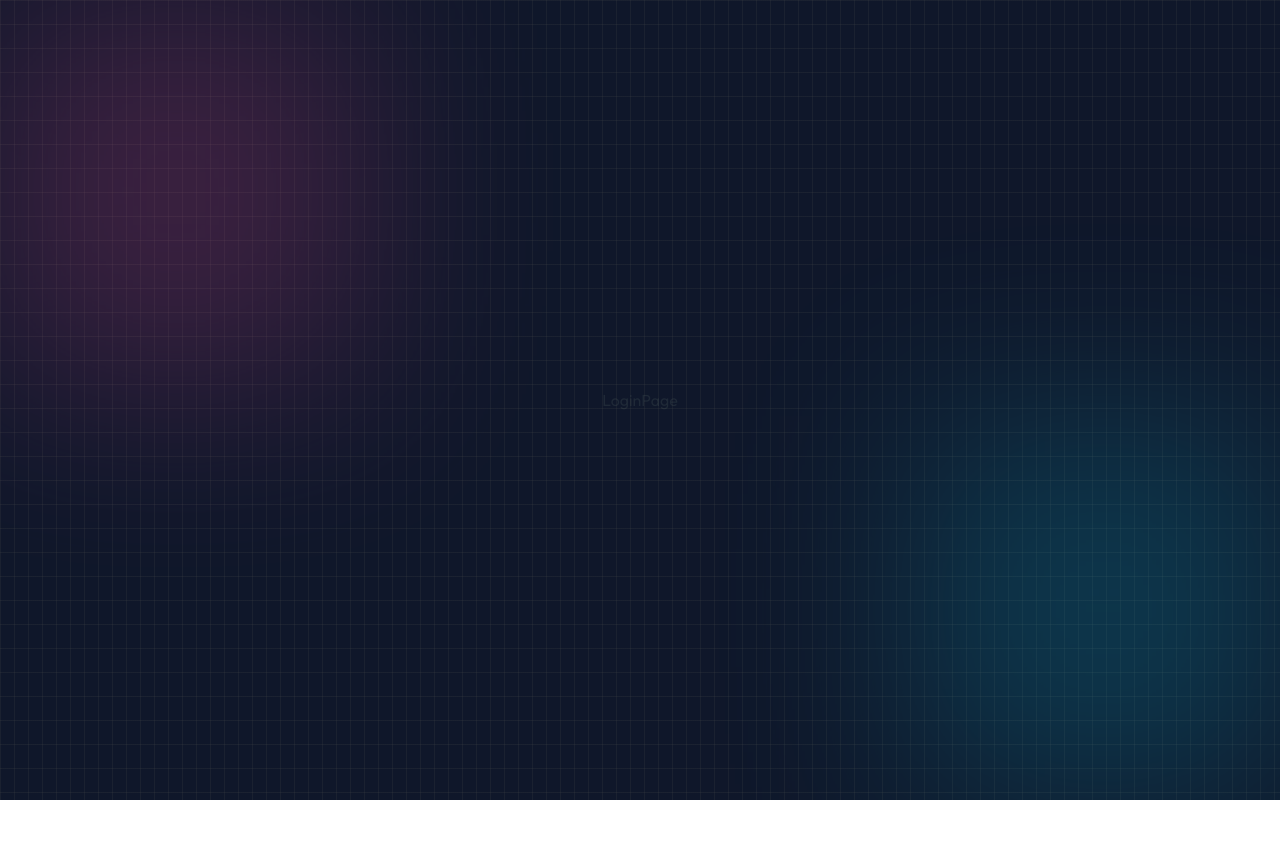
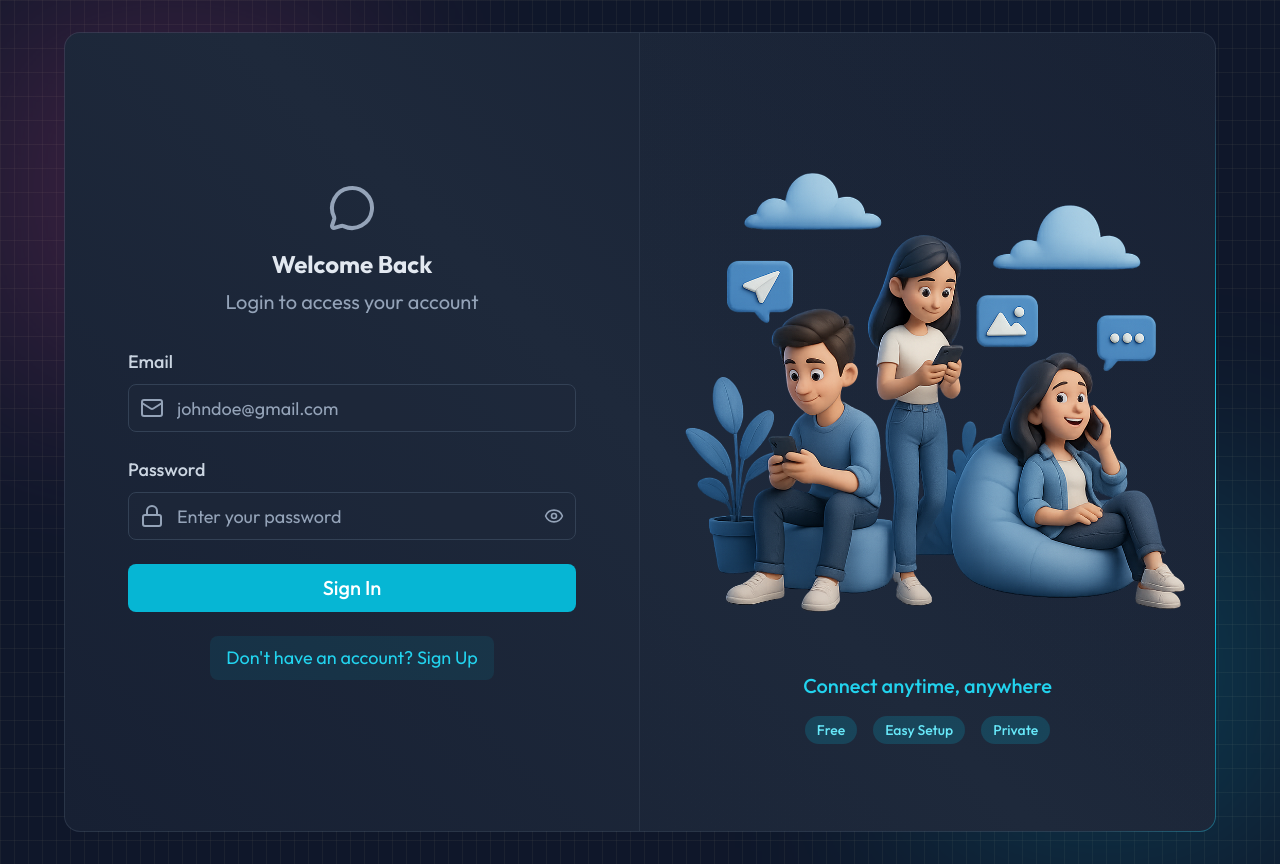
Before and after one commit to Nitakshi/Chatify-MERN-CHAT-APPLICATION, a React (Vite) app in the folder client/: page /login in a window 1280 px wide. Before the commit the page ends 800 px from the top, so only its background shows below. Built offline with nearby package versions, Linux system fonts and the light colour scheme; no server answers.

Commit message:
Page for login created.

```diff
--- a/client/src/pages/LoginPage.jsx
+++ b/client/src/pages/LoginPage.jsx
@@ -1,9 +1,129 @@
-import React from 'react'
+import { useState } from "react";
+import { useAuthStore } from "../store/useAuthStore";
+import BorderAnimatedContainer from "../components/BorderAnimatedContainer";
+import { MessageCircleIcon, LockIcon, MailIcon, UserIcon, LoaderIcon } from "lucide-react";
+import { Link } from "react-router";
+import { EyeIcon, EyeOffIcon } from "lucide-react";
 
-function LoginPage() {
+function SignUpPage() {
+  const [formData, setFormData] = useState({ email: "", password: "" }); //store form data
+  const { login, isLoggingIn } = useAuthStore();
+  const [showPassword, setShowPassword] = useState(false);
+
+  const handleSubmit = (e) => {
+    e.preventDefault(); //stops page reload
+    login(formData); //Sends data to backend when submit button is clicked
+  };
+
+  const handleInputChange = (e) => {
+    const {name, value} = e.target;
+    setFormData((prev) => ({
+        ...prev,
+        [name]: value,
+    }))
+  }
+
   return (
-    <div>LoginPage</div>
-  )
+    <div className="w-full flex items-center justify-center p-4 bg-slate-900 text-xl">
+      <div className="relative w-full max-w-6xl md:h-[800px] h-[650px]">
+        <BorderAnimatedContainer>
+          <div className="w-full flex flex-col md:flex-row">
+
+            {/* FORM COLUMN - LEFT SIDE */}
+            <div className="md:w-1/2 p-8 flex items-center justify-center md:border-r border-slate-600/30">
+              <div className="w-full max-w-md">
+
+                {/* HEADING TEXT */}
+                <div className="text-center mb-8">
+                  <MessageCircleIcon className="w-12 h-12 mx-auto text-slate-400 mb-4" />
+                  <h2 className="text-2xl font-bold text-slate-200 mb-2">Welcome Back</h2>
+                  <p className="text-slate-400">Login to access your account</p>
+                </div>
+
+                {/* FORM */}
+                <form onSubmit={handleSubmit} className="space-y-6">
+
+                  {/* EMAIL INPUT */}
+                  <div>
+                    <label className="auth-input-label">Email</label>
+                    <div className="relative">
+                      <MailIcon className="auth-input-icon" />
+                      <input type="email"
+                        name="email"
+                        value={formData.email}
+                        onChange={handleInputChange}
+                        placeholder="johndoe@gmail.com"
+                        className="input"
+                      />
+                    </div>
+                  </div>
+
+                  {/* PASSWORD INPUT */}
+                  <div>
+                    <label className="auth-input-label">Password</label>
+                    <div className="relative">
+                      <LockIcon className="auth-input-icon" />
+
+                      <input
+                        name="password"
+                        type={showPassword ? "text" : "password"}
+                        value={formData.password}
+                        onChange={handleInputChange}
+                        className="input"
+                        placeholder="Enter your password"
+                      />
+
+                      {/* SHOW/HIDE BUTTON */}
+                      <button type="button" className="absolute inset-y-0 right-0 pr-3 flex items-center text-slate-400 hover:text-slate-200"
+                        onClick={() => setShowPassword(!showPassword)} >
+                       {showPassword ? (<EyeOffIcon className="size-5" />) : (<EyeIcon className="size-5"/>)}
+                      </button>
+                    </div>
+                  </div>
+
+                  {/* SUBMIT BUTTON */}
+                  <button className="auth-btn" type="submit" disabled={isLoggingIn}>
+                    {isLoggingIn ? (
+                      <LoaderIcon className="w-full h-5 animate-spin text-center" />
+                    ) : (
+                      "Sign In"
+                    )}
+                  </button>
+
+                </form>
+
+                <div className="mt-6 text-center">
+                  <Link to="/signup" className="auth-link">
+                    Don't have an account? Sign Up
+                  </Link>
+                </div>
+              </div>
+            </div>
+
+             {/* FORM ILLUSTRATION - RIGHT SIDE */}
+            <div className="hidden md:w-1/2 md:flex items-center justify-center p-6 bg-gradient-to-bl from-slate-800/20 to-transparent">
+              <div>
+                <img
+                  src="/login.png"
+                  alt="People using mobile devices"
+                  className="w-full h-auto object-contain"
+                />
+                <div className="mt-6 text-center">
+                  <h3 className="text-xl font-medium text-cyan-400">Connect anytime, anywhere</h3>
+
+                  <div className="mt-4 flex justify-center gap-4">
+                    <span className="auth-badge">Free</span>
+                    <span className="auth-badge">Easy Setup</span>
+                    <span className="auth-badge">Private</span>
+                  </div>
+                </div>
+              </div>
+            </div>
+
+          </div>
+        </BorderAnimatedContainer>
+      </div>
+    </div>
+  );
 }
-
-export default LoginPage
+export default SignUpPage;
--- a/client/src/store/useAuthStore.js
+++ b/client/src/store/useAuthStore.js
@@ -6,6 +6,7 @@ export const useAuthStore = create((set,get) => ({
     authUser: null,
     isCheckingAuth: true,
     isSigningUp: false,
+    isLoggingIn: false,
 
     checkAuth: async () => {
         try{
@@ -35,6 +36,21 @@ export const useAuthStore = create((set,get) => ({
         finally{
             set({isSigningUp: false});
         }
+    },
+
+    login: async (data) => {
+        set({isLoggingIn: true});
+        try{
+            const res = await axiosInstance.post("/auth/login",data);
+            set({authUser: res.data});
+            toast.success("Logged in successfully");
+        }
+        catch(error){
+            toast.error(error.response.data.message);
+        }
+        finally{
+            set({isLoggingIn: false});
+        }
     }
 
 }));
```
Also changed, not shown: 1 other file (tests, documents, lock files or other folders).
